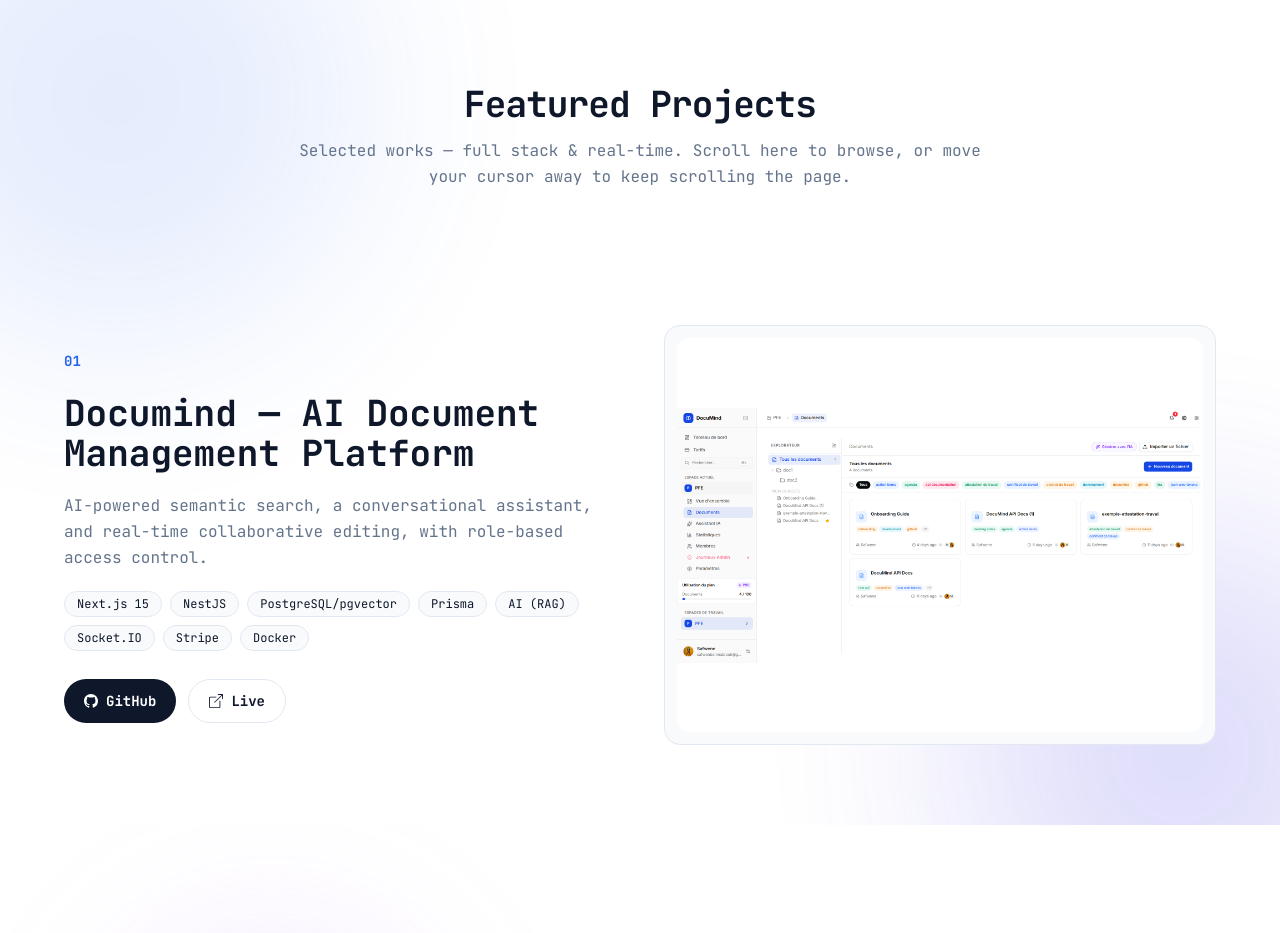
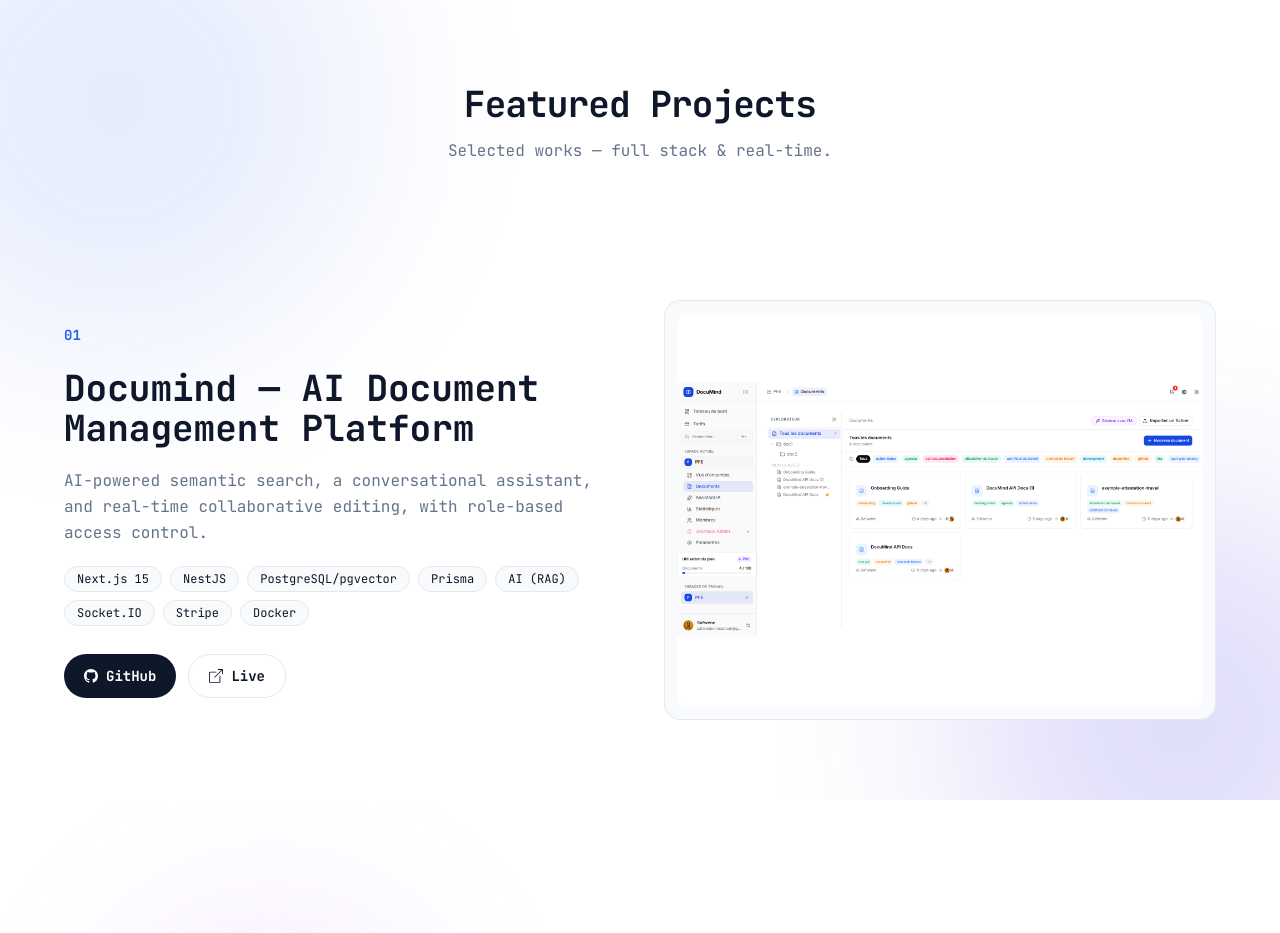
Before and after one commit to Safwen-bm/portfolio-project, a Next.js app: page / in a window 1280 px wide. Shown: the part 3040-3973 px from the top of the page. Built offline with nearby package versions, Linux system fonts and the light colour scheme.

Commit message:
Fixing the worksection typo

```diff
--- a/components/work/WorkSection.jsx
+++ b/components/work/WorkSection.jsx
@@ -131,8 +131,7 @@ const WorkSection = () => {
           >
             <h2 className="h2 text-ink">Featured Projects</h2>
             <p className="mt-3 text-muted">
-              Selected works — full stack & real-time. Scroll here to browse, or
-              move your cursor away to keep scrolling the page.
+              Selected works — full stack & real-time.
             </p>
           </motion.div>
         </div>
```
